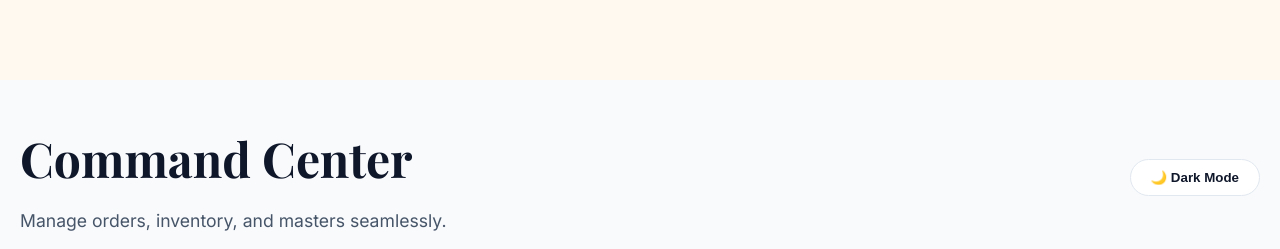
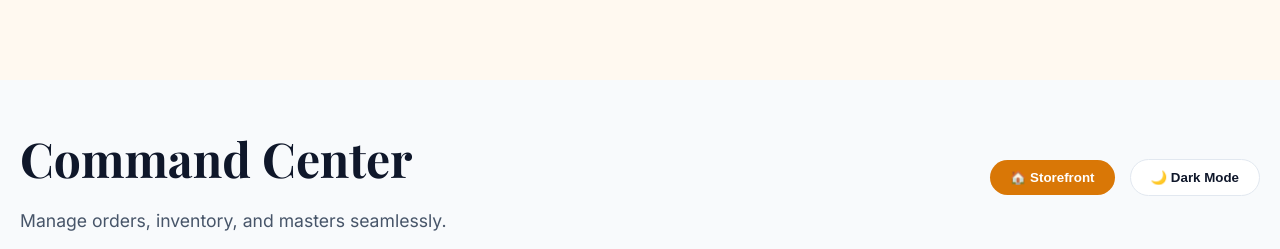
Before and after one commit to arunapla-gif/hero-crackers-shop, a Next.js app: page /admin in a window 1280 px wide. Shown: the top 249 px of the page. Built offline with nearby package versions, Linux system fonts and the light colour scheme; no server answers; the database is empty; a web font is replaced by a local one.

Commit message:
Add Home button to Admin Dashboard for easy storefront navigation

```diff
--- a/src/components/AdminDashboardClient.js
+++ b/src/components/AdminDashboardClient.js
@@ -1,6 +1,7 @@
 'use client';
 
 import { useState } from 'react';
+import Link from 'next/link';
 import OrderManager from './admin/OrderManager';
 import QuickBillPOS from './admin/QuickBillPOS';
 import MasterDataPanel from './admin/MasterDataPanel';
@@ -121,6 +122,19 @@ export default function AdminDashboardClient({ initialOrders, initialProducts, c
             </h1>
             <p style={{ color: theme.textSecondary, margin: 0, fontSize: '1.1rem' }}>Manage orders, inventory, and masters seamlessly.</p>
           </div>
+          <div style={{ display: 'flex', gap: '15px', alignItems: 'center' }}>
+            <Link href="/" passHref>
+              <button
+                className="action-btn"
+                style={{
+                  padding: '10px 20px', borderRadius: '30px', cursor: 'pointer', fontWeight: 'bold',
+                  backgroundColor: theme.accent, color: 'white', border: 'none',
+                  display: 'flex', alignItems: 'center', gap: '8px'
+                }}
+              >
+                🏠 Storefront
+              </button>
+            </Link>
             <button
               className="action-btn"
               onClick={() => setIsDarkMode(!isDarkMode)}
@@ -132,6 +146,7 @@ export default function AdminDashboardClient({ initialOrders, initialProducts, c
             >
               {isDarkMode ? '☀️ Light Mode' : '🌙 Dark Mode'}
             </button>
+          </div>
         </div>
 
         {/* Main Navigation */}
```
Lines whose indentation alone changed are shown as unchanged.
